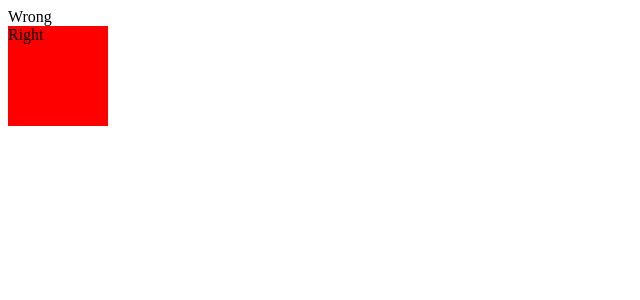
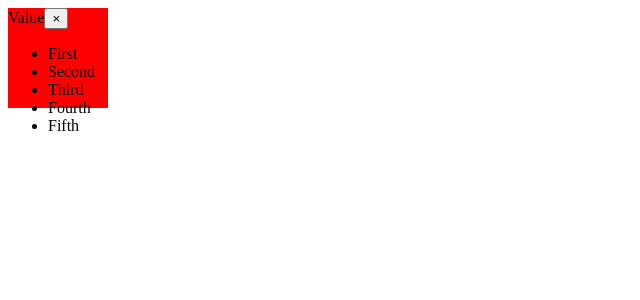
Before and after one commit to petrovanistvan/react-typescript-resume, a React (Vite) app: page / in a window 1280 px wide. Shown: the top 300 px of the page, without its empty margins (0-640 px from the left). Built offline with nearby package versions, Linux system fonts and the light colour scheme.

Commit message:
added some basic html

```diff
--- a/src/App.tsx
+++ b/src/App.tsx
@@ -1,8 +1,16 @@
 import { Select } from "./select"
+
+const options = [
+  {label: "First", value: 1},
+  {label: "Second", value: 2},
+  {label: "Third", value: 3},
+  {label: "Fourth", value: 4},
+  {label: "Fifth", value: 5},
+]
 
 function App() {
   return <>
-  <Select />
+  <Select options={options} />
   </>
 }
 
--- a/src/Select.tsx
+++ b/src/Select.tsx
@@ -2,7 +2,7 @@ import styles from "./select.module.css"
 
 type SelectOption = {
     label: string
-    value: string
+    value: any
 }
 
 type SelectProps = {
@@ -14,13 +14,18 @@ type SelectProps = {
 
 export function Select({ value, onChange, options }: SelectProps) {
     return (
-        <>
-        <div className="container">
-            Wrong
+        <div className={styles.container}>
+            <span className={styles.value}>Value</span>
+            <button className={styles["clear-btn"]}>&times;</button>
+            <div className={styles.divider}></div>
+            <div className={styles.caret}></div>
+            <ul className={styles.options}>
+                {options.map(option => (
+                    <li key={option.label} className={styles.option}>
+                        {option.label}
+                    </li>
+                ))}
+            </ul>
         </div>
-        <div className={styles.container}>
-            Right
-        </div>
-        </>
     )
 }
```
